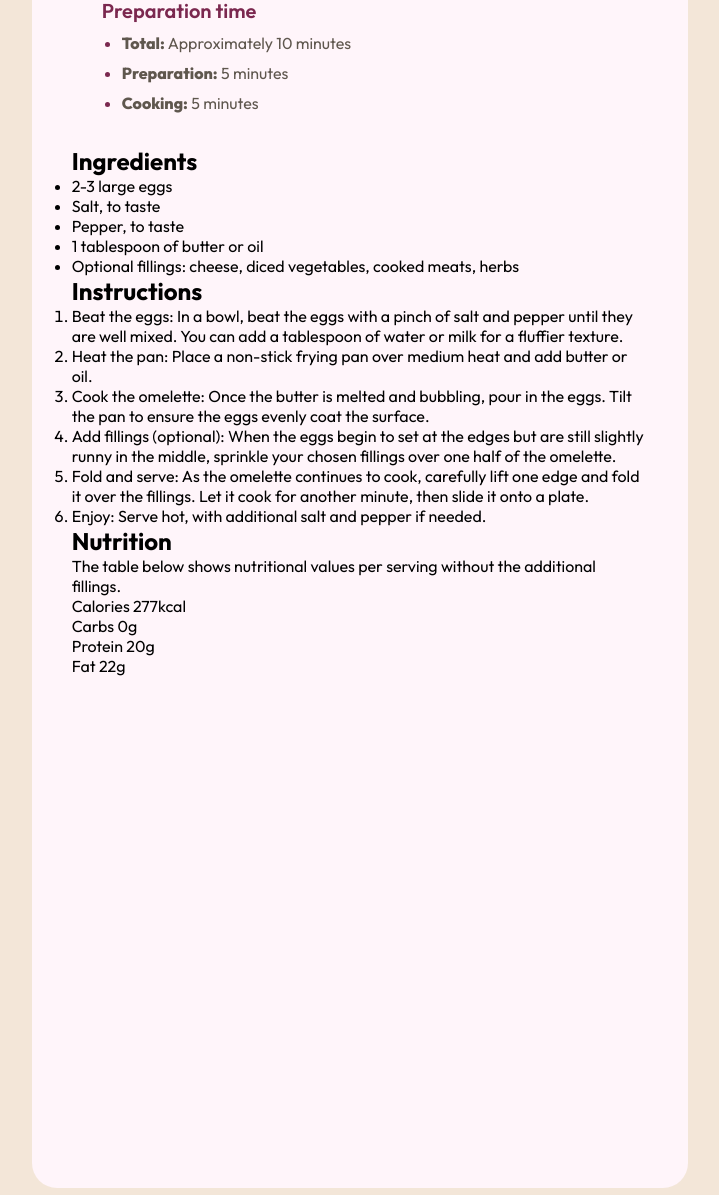
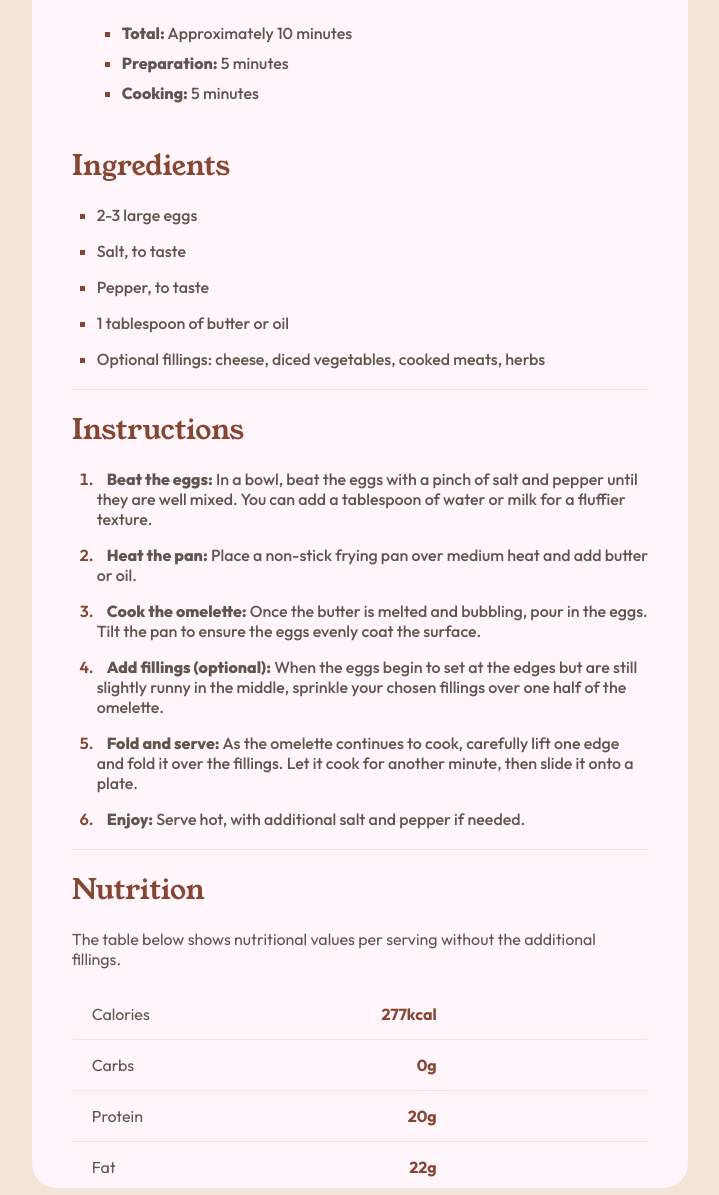
Before and after one commit to allan-hanauer/recipe-page-main, a plain HTML site: page index.html in a window 1280 px wide. Shown: the part 644-1839 px from the top of the page, without its empty margins (280-999 px from the left). Drawn offline with Linux system fonts and the light colour scheme.

Commit message:
Completed Project

```diff
--- a/index.html
+++ b/index.html
@@ -17,7 +17,11 @@
   </head>
   <body>
     <main>
-      <img id="top-img" src="./assets/images/image-omelette.jpeg" alt="omellete">
+      <img
+        id="top-img"
+        src="./assets/images/image-omelette.jpeg"
+        alt="omellete"
+      />
       <h1 class="title">Simple Omelette Recipe</h1>
       <p class="text-pg">
         An easy and quick dish, perfect for any meal. This classic omelette
@@ -27,61 +31,115 @@
       <div class="pre-time">
         <h4 class="pre-title">Preparation time</h4>
         <ul class="pre-list">
-          <li><span><span class="bold">Total:</span> Approximately 10 minutes</span></li>
-          <li><span><span class="bold">Preparation:</span> 5 minutes</span></li>
-          <li><span><span class="bold">Cooking:</span> 5 minutes</span></li>
+          <li>
+            <span
+              ><span class="bold">Total:</span> Approximately 10 minutes</span
+            >
+          </li>
+          <li>
+            <span><span class="bold">Preparation:</span> 5 minutes</span>
+          </li>
+          <li>
+            <span><span class="bold">Cooking:</span> 5 minutes</span>
+          </li>
         </ul>
       </div>
-      <h2>Ingredients</h2>
-      <ul>
-        <li>2-3 large eggs</li>
-        <li>Salt, to taste</li>
-        <li>Pepper, to taste</li>
-        <li>1 tablespoon of butter or oil</li>
+      <h2 class="sub-title">Ingredients</h2>
+      <ul class="border-bottom">
+        <li><span> 2-3 large eggs </span></li>
         <li>
-          Optional fillings: cheese, diced vegetables, cooked meats, herbs
+          <span> Salt, to taste </span>
+        </li>
+
+        <li>
+          <span> Pepper, to taste </span>
+        </li>
+        <li>
+          <span> 1 tablespoon of butter or oil </span>
+        </li>
+        <li>
+          <span>
+            Optional fillings: cheese, diced vegetables, cooked meats, herbs
+          </span>
         </li>
       </ul>
-      <h2>Instructions</h2>
-      <ol>
+      <h2 class="sub-title">Instructions</h2>
+      <ol class="border-bottom">
         <li>
-          Beat the eggs: In a bowl, beat the eggs with a pinch of salt and
-          pepper until they are well mixed. You can add a tablespoon of water or
-          milk for a fluffier texture.
+          <span>
+            <span class="bold space">Beat the eggs:</span> In a bowl, beat the
+            eggs with a pinch of salt and pepper until they are well mixed. You
+            can add a tablespoon of water or milk for a fluffier texture.
+          </span>
         </li>
         <li>
-          Heat the pan: Place a non-stick frying pan over medium heat and add
-          butter or oil.
+          <span>
+            <span class="bold space">Heat the pan:</span> Place a non-stick
+            frying pan over medium heat and add butter or oil.
+          </span>
         </li>
         <li>
-          Cook the omelette: Once the butter is melted and bubbling, pour in the
-          eggs. Tilt the pan to ensure the eggs evenly coat the surface.
+          <span>
+            <span class="bold space">Cook the omelette:</span> Once the butter
+            is melted and bubbling, pour in the eggs. Tilt the pan to ensure the
+            eggs evenly coat the surface.
+          </span>
         </li>
         <li>
-          Add fillings (optional): When the eggs begin to set at the edges but
-          are still slightly runny in the middle, sprinkle your chosen fillings
-          over one half of the omelette.
+          <span>
+            <span class="bold space">Add fillings (optional):</span> When the
+            eggs begin to set at the edges but are still slightly runny in the
+            middle, sprinkle your chosen fillings over one half of the omelette.
+          </span>
         </li>
         <li>
-          Fold and serve: As the omelette continues to cook, carefully lift one
-          edge and fold it over the fillings. Let it cook for another minute,
-          then slide it onto a plate.
+          <span>
+            <span class="bold space">Fold and serve:</span> As the omelette
+            continues to cook, carefully lift one edge and fold it over the
+            fillings. Let it cook for another minute, then slide it onto a
+            plate.
+          </span>
         </li>
-        <li>Enjoy: Serve hot, with additional salt and pepper if needed.</li>
+        <li>
+          <span>
+            <span class="bold space">Enjoy:</span> Serve hot, with additional
+            salt and pepper if needed.
+          </span>
+        </li>
       </ol>
 
-      <h2>Nutrition</h2>
-      <p>
+      <h2 class="sub-title padd">Nutrition</h2>
+      <p class="text-simple padd">
         The table below shows nutritional values per serving without the
         additional fillings.
       </p>
-      <div>Calories 277kcal</div>
+      <div class="border-bottom nutri-main">
+        <div class="nutri">
+          <span class="text-nutri">Calories</span>
+          <span class="bold-nutri">277kcal</span>
+        </div>
+      </div>
 
-      <div>Carbs 0g</div>
+      <div class="border-bottom nutri-main">
+        <div class="nutri">
+          <span class="text-nutri">Carbs</span>
+          <span class="bold-nutri">0g</span>
+        </div>
+      </div>
 
-      <div>Protein 20g</div>
+      <div class="border-bottom nutri-main">
+        <div class="nutri">
+          <span class="text-nutri">Protein</span>
+          <span class="bold-nutri">20g</span>
+        </div>
+      </div>
 
-      <div>Fat 22g</div>
+      <div class="nutri-main">
+        <div class="nutri">
+          <span class="text-nutri">Fat</span>
+          <span class="bold-nutri">22g</span>
+        </div>
+      </div>
     </main>
     <footer>
       <div class="attribution">
--- a/src/style.css
+++ b/src/style.css
@@ -94,3 +94,95 @@ main {
 .bold {
   font-weight: 800;
 }
+
+.sub-title {
+  color: var(--clr-primary-one);
+  font-family: "Young Serif";
+  font-size: 1.75rem;
+  font-style: normal;
+  font-weight: 400;
+  line-height: normal;
+}
+
+ul {
+  padding-top: 20px;
+  padding-bottom: 20px;
+  margin-bottom: 20px;
+  list-style: square;
+  padding-left: 25px;
+  display: flex;
+  flex-direction: column;
+  gap: 16px;
+}
+
+ol {
+  padding-top: 20px;
+  margin-bottom: 20px;
+  padding-bottom: 20px;
+  padding-left: 25px;
+  display: flex;
+  flex-direction: column;
+  gap: 16px;
+}
+
+li {
+  color: var(--clr-primary-one);
+  font-size: 1rem;
+  font-style: normal;
+  font-weight: 600;
+  line-height: normal;
+}
+
+li>span {
+  color: var(--clr-neutral-five);
+  font-family: Outfit;
+  font-weight: 500;
+}
+
+.border-bottom {
+  border-bottom: 1px solid var(--clr-neutral-three);
+}
+
+.space {
+  padding-left: 10px;
+}
+
+.text-simple {
+  font-family: Outfit;
+  font-size: 1rem;
+  font-style: normal;
+  font-weight: 400;
+  color: var(--clr-neutral-five);
+}
+
+.padd {
+  padding-bottom: 20px;
+}
+
+div.nutri {
+  display: flex;
+  width: 365px;
+  justify-content: space-between;
+  padding-left: 20px;
+  padding-top: 15px;
+  padding-bottom: 15px;
+}
+
+div.nutri-main {
+  width: 100%;
+}
+
+.text-nutri {
+  color: var(--clr-neutral-five);
+  font-size: 1rem;
+  font-style: normal;
+  font-weight: 400;
+  line-height: normal;
+}
+.bold-nutri {
+  color: var(--clr-primary-one);
+  font-size: 1rem;
+  font-style: normal;
+  font-weight: 700;
+  line-height: normal;
+}
```
